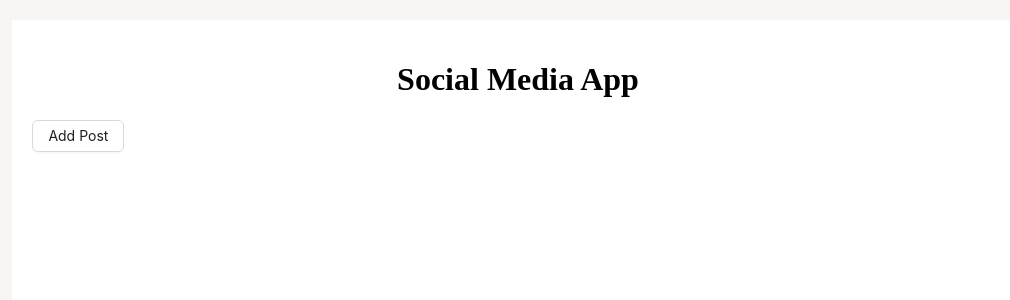
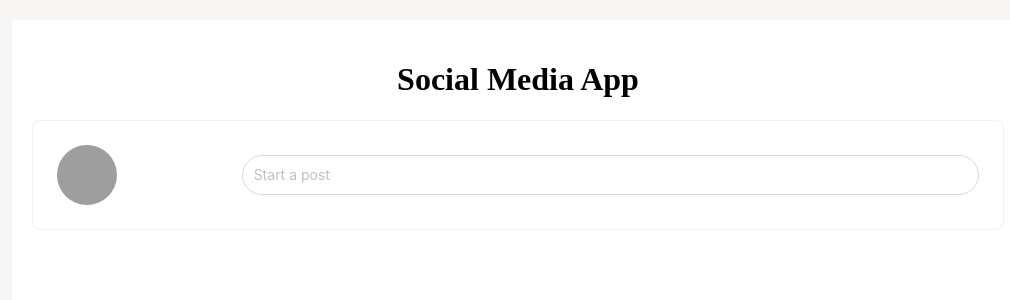
Before and after one commit to lohi212/next_social_media, a Next.js app: page / in a window 1280 px wide. Shown: the top 300 px of the page, without its empty margins (122-1132 px from the left). Built offline with nearby package versions, Linux system fonts and the light colour scheme; grey boxes are pictures that could not be loaded.

Commit message:
feat(css): add a post

```diff
--- a/next.config.js
+++ b/next.config.js
@@ -2,7 +2,7 @@
 const nextConfig = {
   reactStrictMode: true,
   images: {
-    domains: ["res.cloudinary.com"],
+    domains: ["res.cloudinary.com", "imgur.com"],
   },
 };
 
--- a/src/components/AddPost.jsx
+++ b/src/components/AddPost.jsx
@@ -1,13 +1,17 @@
-import { Button, Modal, Input } from "antd";
-import React, { useState } from "react";
+import { Button, Modal, Input, Card } from "antd";
+import Image from "next/image";
+import React, { useRef, useState } from "react";
 import UploadWidget from "./UploadWidget";
 
 const AddPost = ({ handleAddPost }) => {
+  const inputRef = useRef(null);
   const [open, setOpen] = useState(false);
+  const [value, setValue] = useState("");
   const [imagesUploadedList, setImagesUploadedList] = useState([]);
 
-  const handleAdd = () => {
+  const handleAdd = (e) => {
     setOpen(true);
+    if (inputRef.current) inputRef.current.blur();
   };
 
   const handleClose = () => {
@@ -15,16 +19,60 @@ const AddPost = ({ handleAddPost }) => {
     setImagesUploadedList([]);
   };
 
+  const handlePost = () => {
+    handleAddPost({
+      caption: value,
+      images: imagesUploadedList,
+      // likes,
+      // comments
+      id: Date.now(),
+    });
+    handleClose();
+  };
+
   return (
     <div>
-      <Button onClick={handleAdd}>Add Post</Button>
+      <Card
+        bodyStyle={{
+          display: "flex",
+          justifyContent: "space-between",
+          alignItems: "center",
+        }}
+      >
+        <Image
+          alt="profile_photo"
+          className="rounded-[50%]"
+          src="https://imgur.com/ffMnKlq.png"
+          width={60}
+          height={60}
+        />
+        <Input
+          ref={inputRef}
+          value={value}
+          className="ant-input-search "
+          placeholder="Start a post"
+          onFocus={handleAdd}
+          onChange={(e) => {
+            setValue(e.target.value);
+          }}
+        />
+      </Card>
 
       <Modal
         title="Create post"
         open={open}
-        onOk={handleClose}
         onCancel={handleClose}
         width="80%"
+        okText="Post"
+        onOk={handlePost}
+        okButtonProps={{
+          disabled: !value,
+        }}
+        cancelButtonProps={{
+          style: {
+            display: "none",
+          },
+        }}
       >
         <p>Username</p>
         <Input.TextArea placeholder="Enter caption" className="mb-10" />
--- a/src/pages/index.js
+++ b/src/pages/index.js
@@ -1,10 +1,13 @@
 import AddPost from "@/components/AddPost";
 
 function Home() {
+  const handleAddPost = () => {
+    //
+  };
   return (
     <main className="p-5 root-container">
       <h1 className="text-center">Social Media App</h1>
-      <AddPost />
+      <AddPost handleAddPost={handleAddPost} />
     </main>
   );
 }
--- a/src/styles/globals.css
+++ b/src/styles/globals.css
@@ -23,3 +23,19 @@
   height: 90vh;
   background-color: #fff;
 }
+
+.ant-input-search {
+  width: 80%;
+  border-radius: 25px;
+  height: 40px;
+}
+
+.flex-container {
+  display: flex;
+  justify-content: center;
+  align-items: center;
+}
+
+.jc-space-bw {
+  justify-content: space-between;
+}
```
